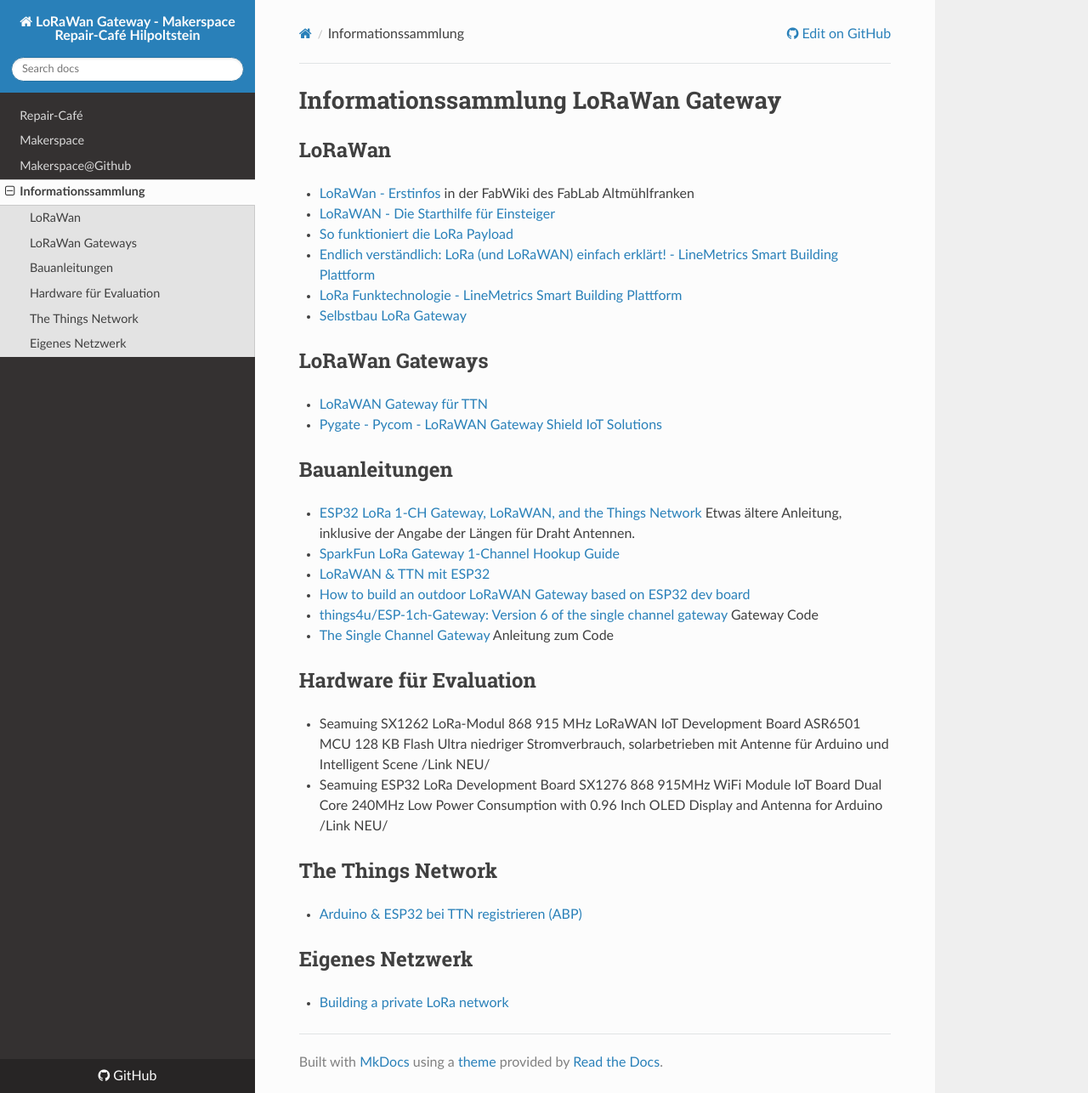
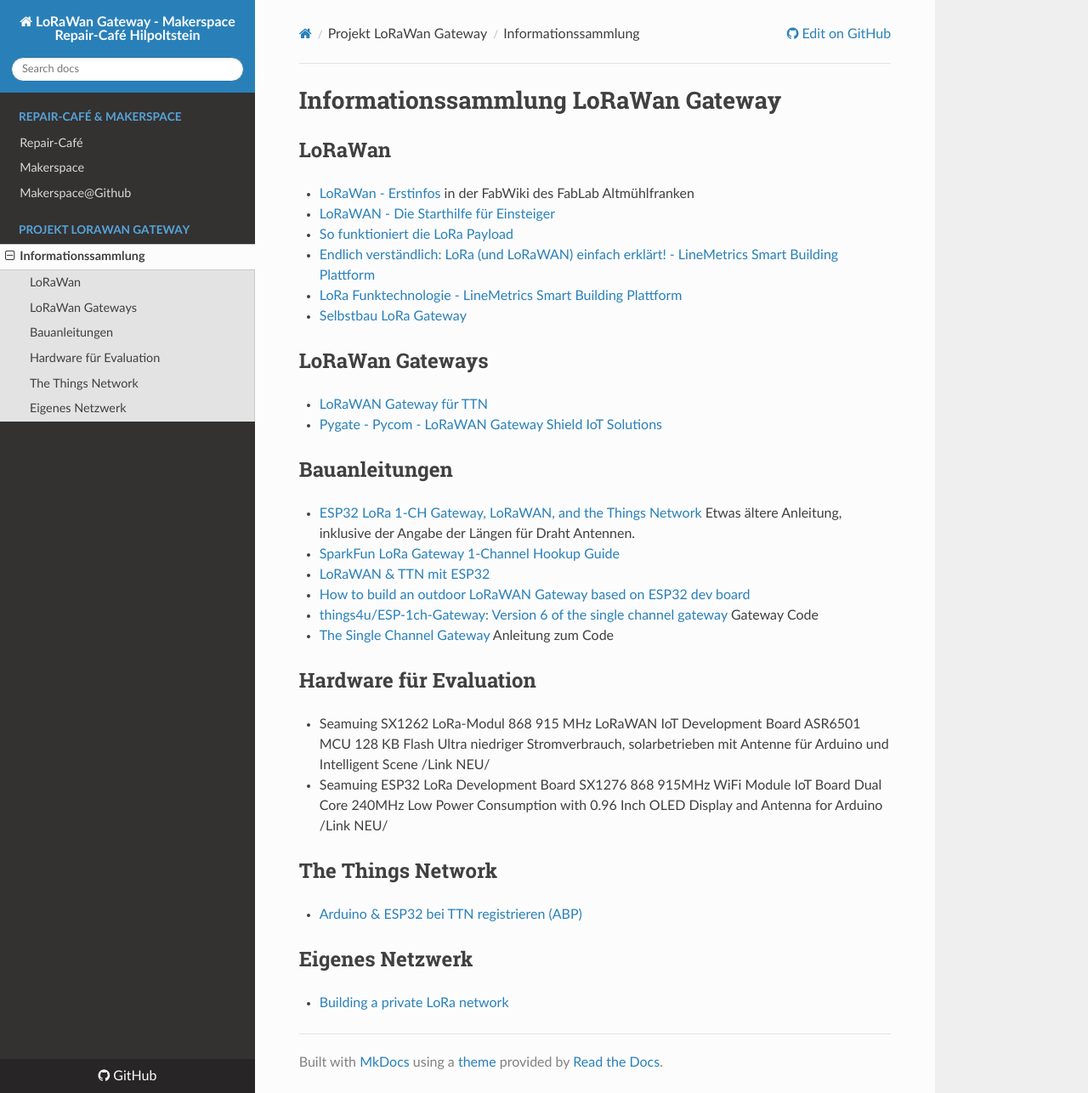
Before and after one commit to makes-hacks-hip/LoRaWanGateway, an MkDocs documentation site: the page built from docs/infos.md, in a window 1280 px wide and 1286 px high. Shown: the whole window at 85% size. Built offline with MkDocs 1.6.1, drawn with Linux system fonts in a browser that asks for light colours; nearby versions of some CDN libraries.

Commit message:
Menü Struktur

```diff
--- a/mkdocs.yml
+++ b/mkdocs.yml
@@ -1,10 +1,12 @@
 site_name: LoRaWan Gateway - Makerspace Repair-Café Hilpoltstein
 site_url: https://github.com/makes-hacks-hip/LoRaWanGateway
 nav:
-    - Repair-Café: https://www.repaircafe-hilpoltstein.de
-    - Makerspace: https://makes-hacks-hip.de
-    - Makerspace@Github: https://makes-hacks-hip.github.io
-    - Informationssammlung: infos.md
+    - 'Repair-Café & Makerspace':
+        - Repair-Café: https://www.repaircafe-hilpoltstein.de
+        - Makerspace: https://makes-hacks-hip.de
+        - Makerspace@Github: https://makes-hacks-hip.github.io
+    - 'Projekt LoRaWan Gateway':
+        - Informationssammlung: infos.md
 theme: readthedocs
 repo_url: https://github.com/makes-hacks-hip/LoRaWanGateway/
 edit_uri: edit/main/docs/
```
